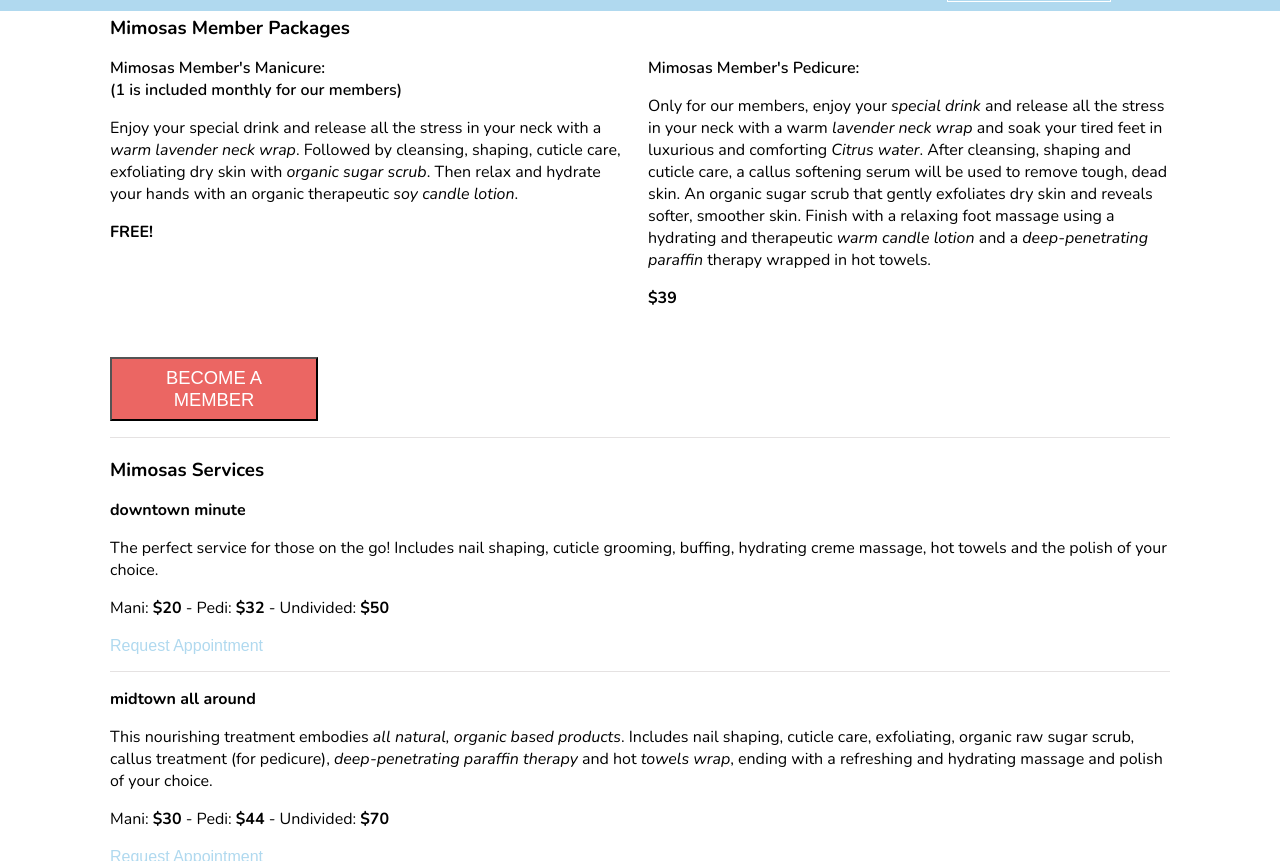
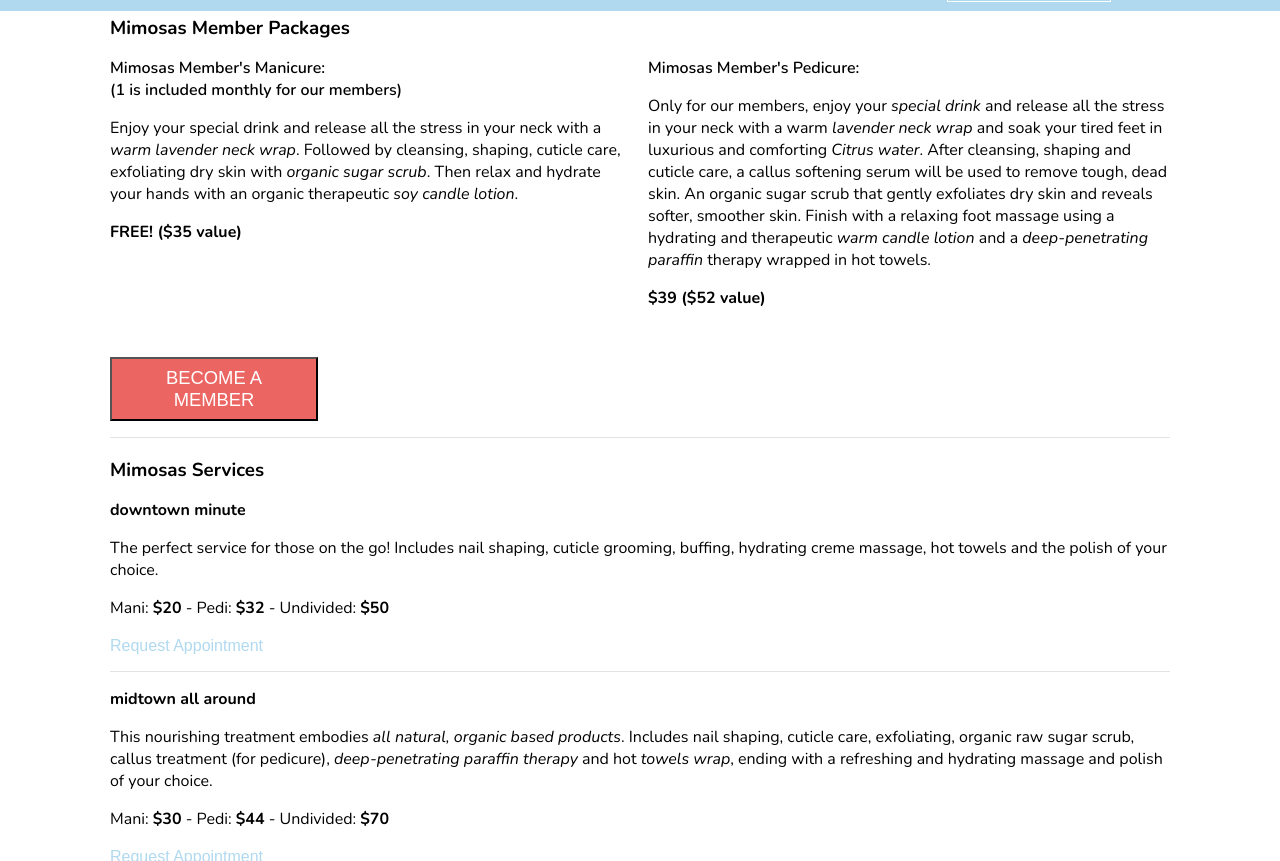
Before and after one commit to mimosasnailbar/mimosas, a Jekyll site: the page built from services.html, in a window 1280 px wide and 900 px high, scrolled down 984 px, cut to the strip 39-900 px from the top of the window. Built offline with Jekyll 4.4.1, drawn with Linux system fonts in a browser that asks for light colours; nearby versions of some CDN libraries.

Commit message:
Updated 'services.html' via CloudCannon

```diff
--- a/services.html
+++ b/services.html
@@ -23,7 +23,7 @@ layout: default
 				Enjoy your special drink and release all the stress in your neck with a <em>warm</em> <em>lavender neck wrap</em>. Followed by cleansing, shaping, cuticle care, exfoliating dry skin with <em>organic sugar scrub</em>. Then relax and hydrate your hands with an organic therapeutic <em>soy candle lotion</em>.
 			</p>
 			<p class="editable">
-				<strong>FREE!</strong>
+				<strong>FREE! ($35 value)</strong>
 			</p>
 		</div>
 		<div>
@@ -34,7 +34,7 @@ layout: default
 				<u></u>Only for our members, enjoy your <em>special drink</em> and release all the stress in your neck with a warm <em>lavender neck wrap</em> and soak your tired feet in luxurious and comforting <em>Citrus water</em>. After cleansing, shaping and cuticle care, a callus softening serum will be used to remove tough, dead skin. An organic sugar scrub that gently exfoliates dry skin and reveals softer, smoother skin. Finish with a relaxing foot massage using a hydrating and therapeutic <em>warm candle lotion</em> and a <em>deep-penetrating paraffin </em>therapy wrapped in hot towels.
 			</p>
 			<p class="editable">
-				<strong>$39</strong>
+				<strong>$39 ($52 value)</strong>
 			</p>
 		</div>
 		<div class="member__button--container">
```
